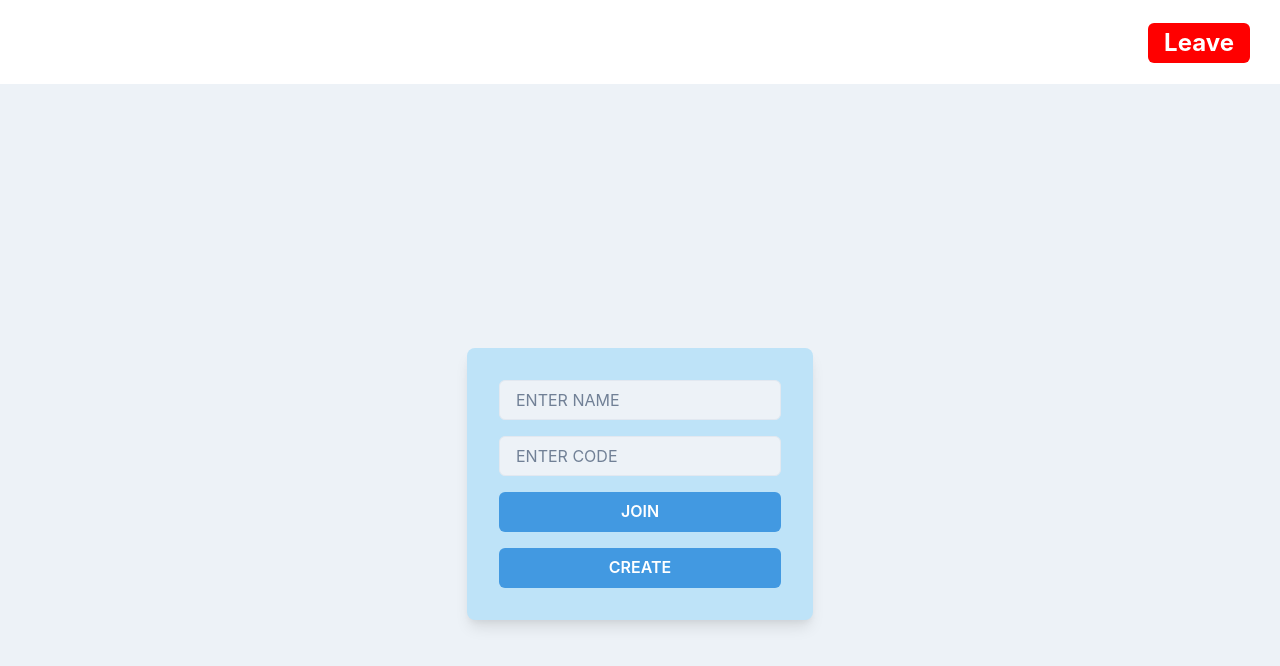
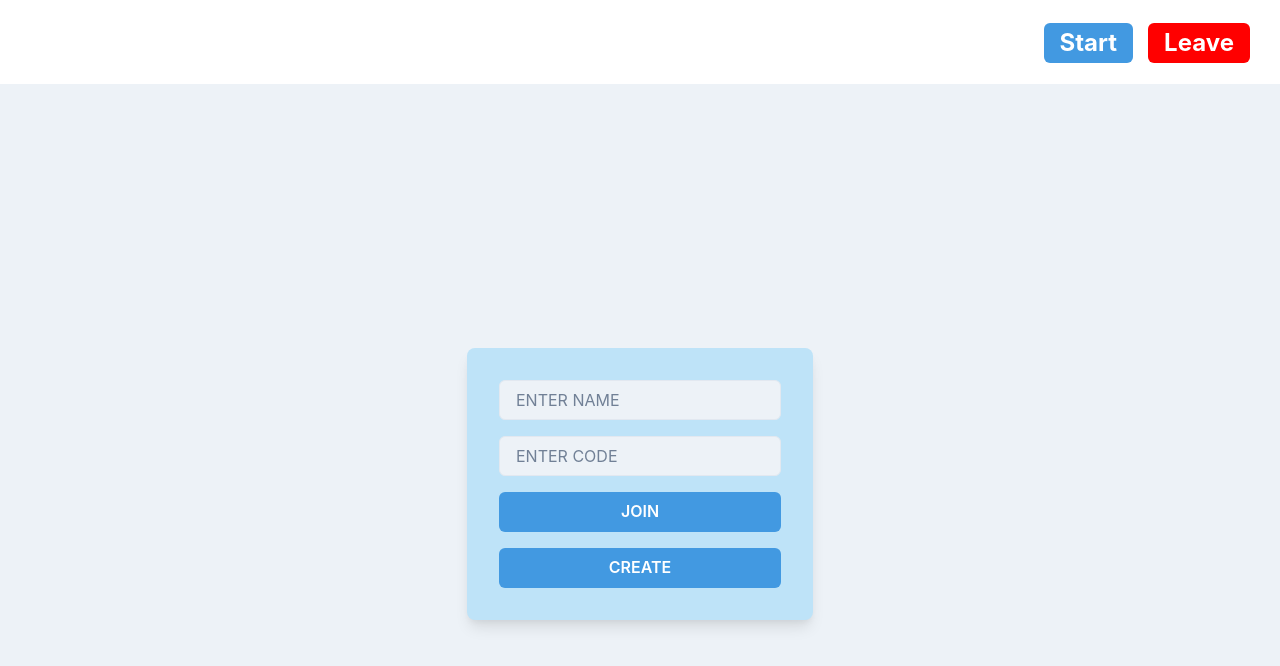
Before and after one commit to Currents-Workshops/Web-Of-Cards-Frontend, a React (Create React App) app: page / in a window 1280 px wide. Shown: the top 666 px of the page. Built offline with nearby package versions, Linux system fonts and the light colour scheme.

Commit message:
added start button

```diff
--- a/src/App.js
+++ b/src/App.js
@@ -5,7 +5,7 @@ import Navbar from './Navbar/Navbar';
 function App() {
   return (
     <div>
-      <Navbar/>
+      <Navbar isStartButtonVisble={"true"} />
       <JoinCreate/>
     </div>
   );
--- a/src/Navbar/Navbar.jsx
+++ b/src/Navbar/Navbar.jsx
@@ -1,8 +1,10 @@
 import "./Navbar.css";
-import { Link } from "react-router-dom";
+// import { Link } from "react-router-dom";
 import {Flex, Box, Text,Button} from "@chakra-ui/react"
+import { useState } from "react";
 
-const Navbar = () => {
+const Navbar = ({isStartButtonVisble}) => {
+
   return (
     <nav className="navbar">
       <Flex
@@ -38,6 +40,13 @@ const Navbar = () => {
           </Flex>
         </Box>
         <Box>
+          {isStartButtonVisble && (
+        <Button backgroundColor={"#4299e1"} marginRight={"15px"}>
+            <Text fontSize="2xl" fontWeight="bold" color="white">
+              {/* <Link to="/about">About</Link> */}Start
+            </Text>
+          </Button>)}
+
           <Button backgroundColor={"red"}>
             <Text fontSize="2xl" fontWeight="bold" color="white">
               {/* <Link to="/about">About</Link> */}Leave
```
